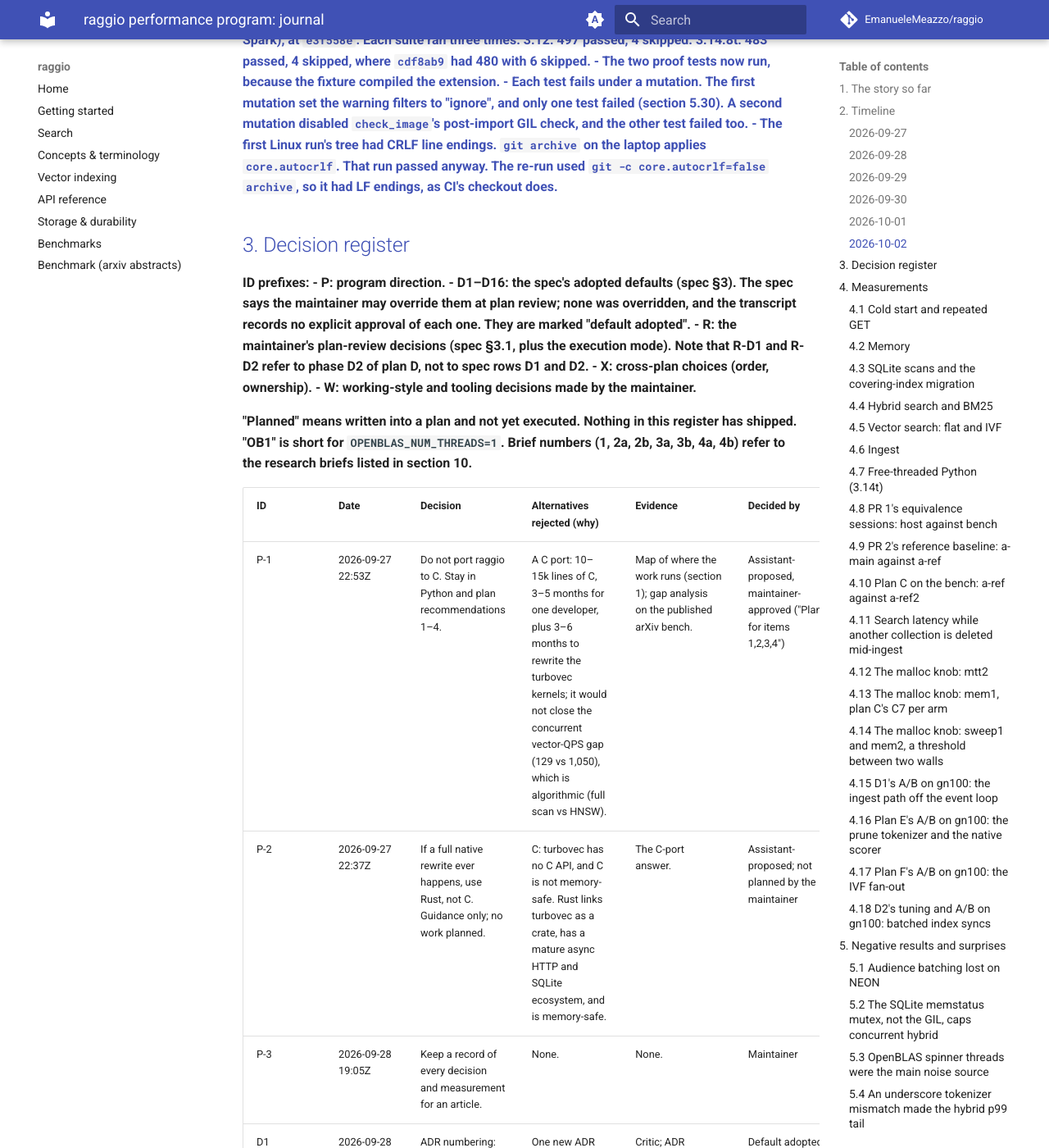
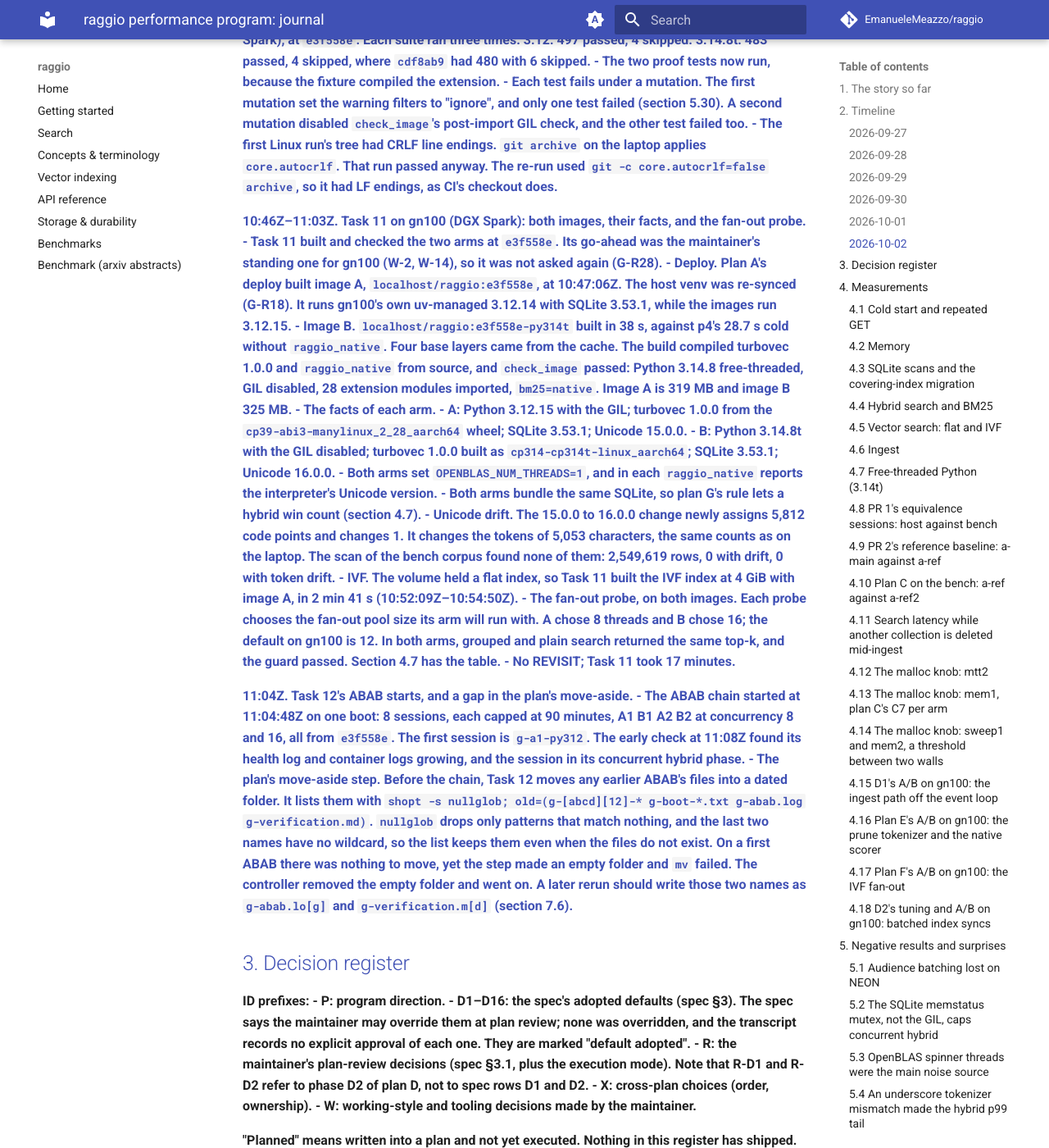
Before and after one commit to EmanueleMeazzo/raggio, an MkDocs documentation site: the page built from docs/superpowers/journal/2026-09-performance-program.md, in a window 1280 px wide and 1400 px high, scrolled down 74112 px. Shown: the whole window at 82% size. Built offline with MkDocs 1.6.1 and Material for MkDocs 9.7.7, drawn with Linux system fonts in a browser that asks for light colours; comment, search, counter and statistics services are not loaded; some of the changed text lies outside the part shown.

Commit message:
Journal plan G's Task 11 and the start of Task 12
Co-Authored-By: Claude Opus 5.5 <noreply@anthropic.com>

```diff
--- a/docs/superpowers/journal/2026-09-performance-program.md
+++ b/docs/superpowers/journal/2026-09-performance-program.md
@@ -1648,6 +1648,24 @@ The other 16 are rulings on wording and tests, not on design. The ADR states onl
   - The two proof tests now run, because the fixture compiled the extension.
   - Each test fails under a mutation. The first mutation set the warning filters to "ignore", and only one test failed (section 5.30). A second mutation disabled `check_image`'s post-import GIL check, and the other test failed too.
 - **The first Linux run's tree had CRLF line endings.** `git archive` on the laptop applies `core.autocrlf`. That run passed anyway. The re-run used `git -c core.autocrlf=false archive`, so it had LF endings, as CI's checkout does.
+
+**10:46Z–11:03Z. Task 11 on gn100 (DGX Spark): both images, their facts, and the fan-out probe.**
+- Task 11 built and checked the two arms at `e3f558e`. Its go-ahead was the maintainer's standing one for gn100 (W-2, W-14), so it was not asked again (G-R28).
+- **Deploy.** Plan A's deploy built image A, `localhost/raggio:e3f558e`, at 10:47:06Z. The host venv was re-synced (G-R18). It runs gn100's own uv-managed 3.12.14 with SQLite 3.53.1, while the images run 3.12.15.
+- **Image B.** `localhost/raggio:e3f558e-py314t` built in 38 s, against p4's 28.7 s cold without `raggio_native`. Four base layers came from the cache. The build compiled turbovec 1.0.0 and `raggio_native` from source, and `check_image` passed: Python 3.14.8 free-threaded, GIL disabled, 28 extension modules imported, `bm25=native`. Image A is 319 MB and image B 325 MB.
+- **The facts of each arm.**
+  - A: Python 3.12.15 with the GIL; turbovec 1.0.0 from the `cp39-abi3-manylinux_2_28_aarch64` wheel; SQLite 3.53.1; Unicode 15.0.0.
+  - B: Python 3.14.8t with the GIL disabled; turbovec 1.0.0 built as `cp314-cp314t-linux_aarch64`; SQLite 3.53.1; Unicode 16.0.0.
+  - Both arms set `OPENBLAS_NUM_THREADS=1`, and in each `raggio_native` reports the interpreter's Unicode version.
+  - Both arms bundle the same SQLite, so plan G's rule lets a hybrid win count (section 4.7).
+- **Unicode drift.** The 15.0.0 to 16.0.0 change newly assigns 5,812 code points and changes 1. It changes the tokens of 5,053 characters, the same counts as on the laptop. The scan of the bench corpus found none of them: 2,549,619 rows, 0 with drift, 0 with token drift.
+- **IVF.** The volume held a flat index, so Task 11 built the IVF index at 4 GiB with image A, in 2 min 41 s (10:52:09Z–10:54:50Z).
+- **The fan-out probe, on both images.** Each probe chooses the fan-out pool size its arm will run with. A chose 8 threads and B chose 16; the default on gn100 is 12. In both arms, grouped and plain search returned the same top-k, and the guard passed. Section 4.7 has the table.
+- No REVISIT; Task 11 took 17 minutes.
+
+**11:04Z. Task 12's ABAB starts, and a gap in the plan's move-aside.**
+- The ABAB chain started at 11:04:48Z on one boot: 8 sessions, each capped at 90 minutes, A1 B1 A2 B2 at concurrency 8 and 16, all from `e3f558e`. The first session is `g-a1-py312`. The early check at 11:08Z found its health log and container logs growing, and the session in its concurrent hybrid phase.
+- **The plan's move-aside step.** Before the chain, Task 12 moves any earlier ABAB's files into a dated folder. It lists them with `shopt -s nullglob; old=(g-[abcd][12]-* g-boot-*.txt g-abab.log g-verification.md)`. `nullglob` drops only patterns that match nothing, and the last two names have no wildcard, so the list keeps them even when the files do not exist. On a first ABAB there was nothing to move, yet the step made an empty folder and `mv` failed. The controller removed the empty folder and went on. A later rerun should write those two names as `g-abab.lo[g]` and `g-verification.m[d]` (section 7.6).
 
 ## 3. Decision register
 
@@ -1991,6 +2009,20 @@ Correctness under load (plan B's bugs, section 5.15):
 - Searches racing `DELETE /collections/race`: 500s per run base312 464 and 704, py314 294 and 418, ft314t 193 and 171.
 - The stale check found 0 deleted documents coming back, in all 6 runs.
 
+**gn100, plan G's Task 11 at `e3f558e`** (2026-10-02, 10:59–11:00Z). The fan-out probe ran once per image, on the bench corpus's IVF index: 2,549,119 rows, nlist 256, nprobe 16. The largest list holds 23,552 rows, 72 % of the 32,768-row pooled-path cliff (section 4.17). A query probes on average 2.40 lists per shard. Serial search took 28.39 and 29.95 ms on A (3.12.15), and 29.65 and 28.51 ms on B (3.14.8t).
+
+Plain fan-out speedup over serial, by pool threads (the mean of two repetitions):
+
+| Arm | 1 | 2 | 4 | 8 | 12 | 16 | 20 | 32 | Chosen |
+|---|---|---|---|---|---|---|---|---|---|
+| A, 3.12.15 | 0.94 | 1.63 | 1.95 | 3.55 | 3.72 | 3.84 | 3.99 | 3.89 | 8 |
+| B, 3.14.8t | 1.03 | 1.79 | 2.91 | 4.01 | 4.17 | 4.31 | 4.38 | 4.14 | 16 |
+
+- A's two repetitions at 4 threads differed widely: 16.44 and 12.68 ms.
+- B's plain fan-out is faster than A's at every pool size.
+- The grouped call (sections 4.17 and 5.25) beat plain only on A, at 12, 16 and 32 threads, by 1.06–1.08×, inside the noise. On B it never won (0.54–0.97×).
+- Plain results equalled serial ones everywhere, and grouped ones gave the same top-k in 40 of 40 checks. The guard passed on both arms.
+
 **Laptop numbers, from before p4.** All numbers below are from a laptop.
 
 Brief 4a ([4a](../research/2026-09-28-item4a-freethreading-deps.md); WSL2 podman, x86_64, 6 cores; 20k × 256-dim random vectors with 12-word texts; c=16, 1,200 requests; one run per row):
@@ -2780,6 +2812,7 @@ Recorded subagent tokens for the completed workflows sum to 10,021,309. That tot
 - Compare test literals with their source by code point, not by eye, when they hold non-ASCII text or backslashes. Agents' editing tools have composed Unicode and dropped a backslash, and a diff view shows neither (section 5.21).
 - Verify claims of having told the user against the transcript. A compaction summary said the maintainer had been told about the removed `bench-wv` container; the transcript showed no such message (section 7.5).
 - Read every ledger stamp from the clock (`date -u`); do not advance it by estimate. In plan F the implementers finished a task in two to four minutes, much faster than earlier plans. The controller's estimated stamps drifted up to 12 minutes ahead: one ledger line put Task 6's dispatch at 01:08Z, after its 01:01Z commit. The transcript's own timestamps and the commit times fixed them (section 2, 2026-10-02).
+- `shopt -s nullglob` drops only the patterns that match nothing. A plain file name in the same list stays, whether or not the file exists. To make a name optional, give it a one-character bracket, such as `g-abab.lo[g]` (section 2, 2026-10-02 11:04Z).
 
 ### 7.7 Working agreements with the maintainer
 
```
